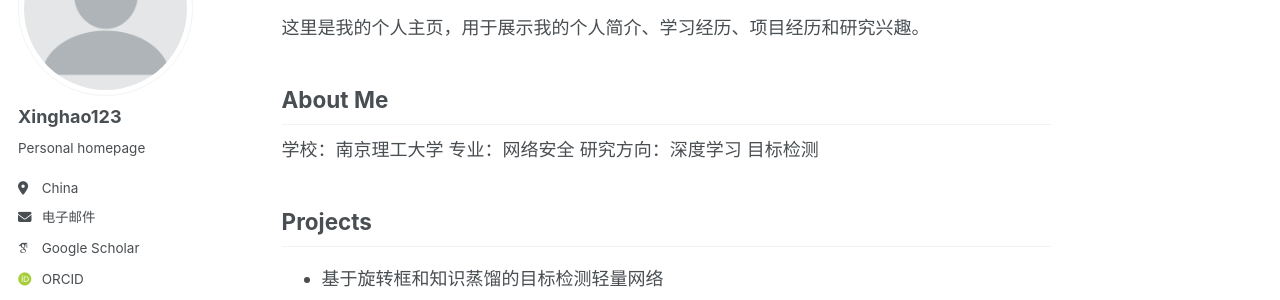
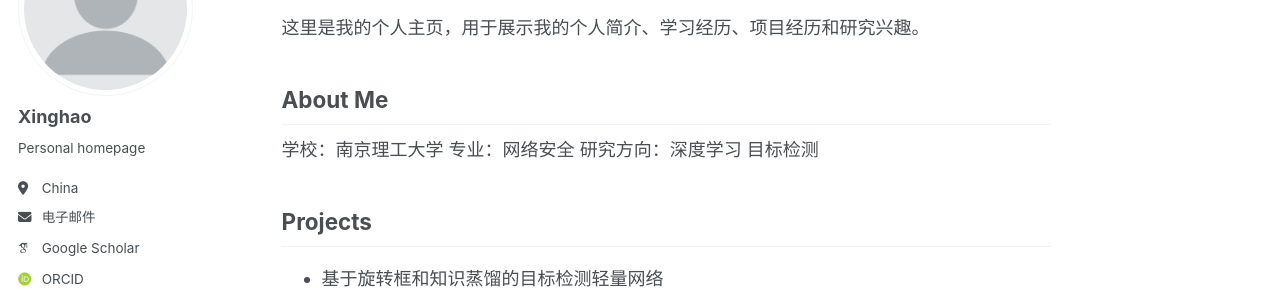
Before and after one commit to 111dddd/111dddd.github.io, a Jekyll site: the page built from _pages/about.md, in a window 1280 px wide. Shown: the part 180-480 px from the top of the page. Built offline with Jekyll 4.4.1, drawn with Linux system fonts in a browser that asks for light colours; some web fonts are replaced; a script bundle is joined from its source files by our own code; library files that are not in the unit come from our copies.

Commit message:
Update author name in configuration file

```diff
--- a/_config.yml
+++ b/_config.yml
@@ -24,7 +24,7 @@ repository               : "111dddd/111dddd.github.io"
 author:
   # Biographic information
   avatar           : "profile.png"
-  name             : "Xinghao123"
+  name             : "Xinghao"
   pronouns         : # example: "she/her"
   bio              : "Personal homepage"
   location         : "China"
```
